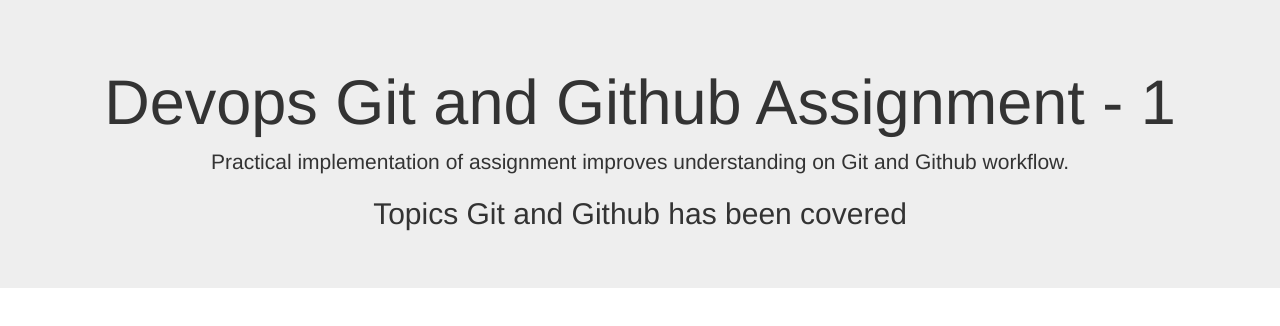
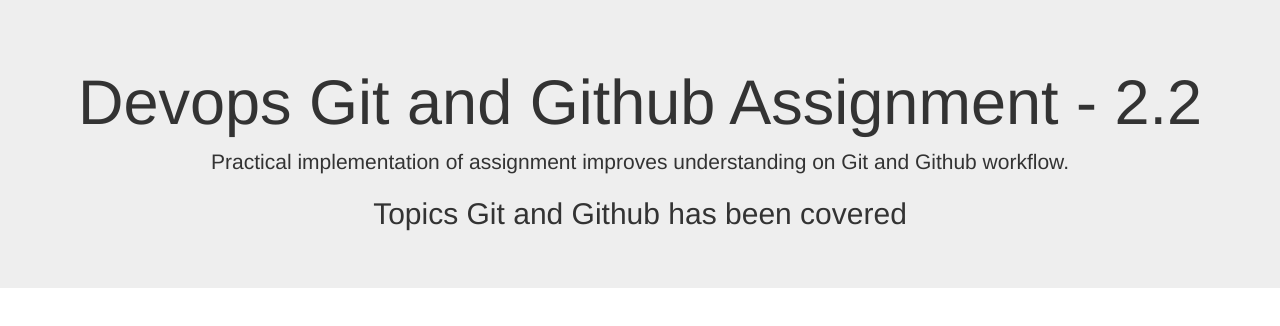
Before and after one commit to madhurbits/Devops-assignment-1, a plain HTML site: page index.html in a window 1280 px wide. Drawn offline with nearby package versions, Linux system fonts and the light colour scheme.

Commit message:
Updated version to 2.2
Updated version to 2.2

```diff
--- a/index.html
+++ b/index.html
@@ -11,7 +11,7 @@
 <body>
 
 <div class="jumbotron text-center">
-  <h1>Devops Git and Github Assignment - 1</h1>
+  <h1>Devops Git and Github Assignment - 2.2</h1>
   <p>Practical implementation of assignment improves understanding on Git and Github workflow.</p>
   <h2>Topics Git and Github has been covered</h2>
 </div>
```
